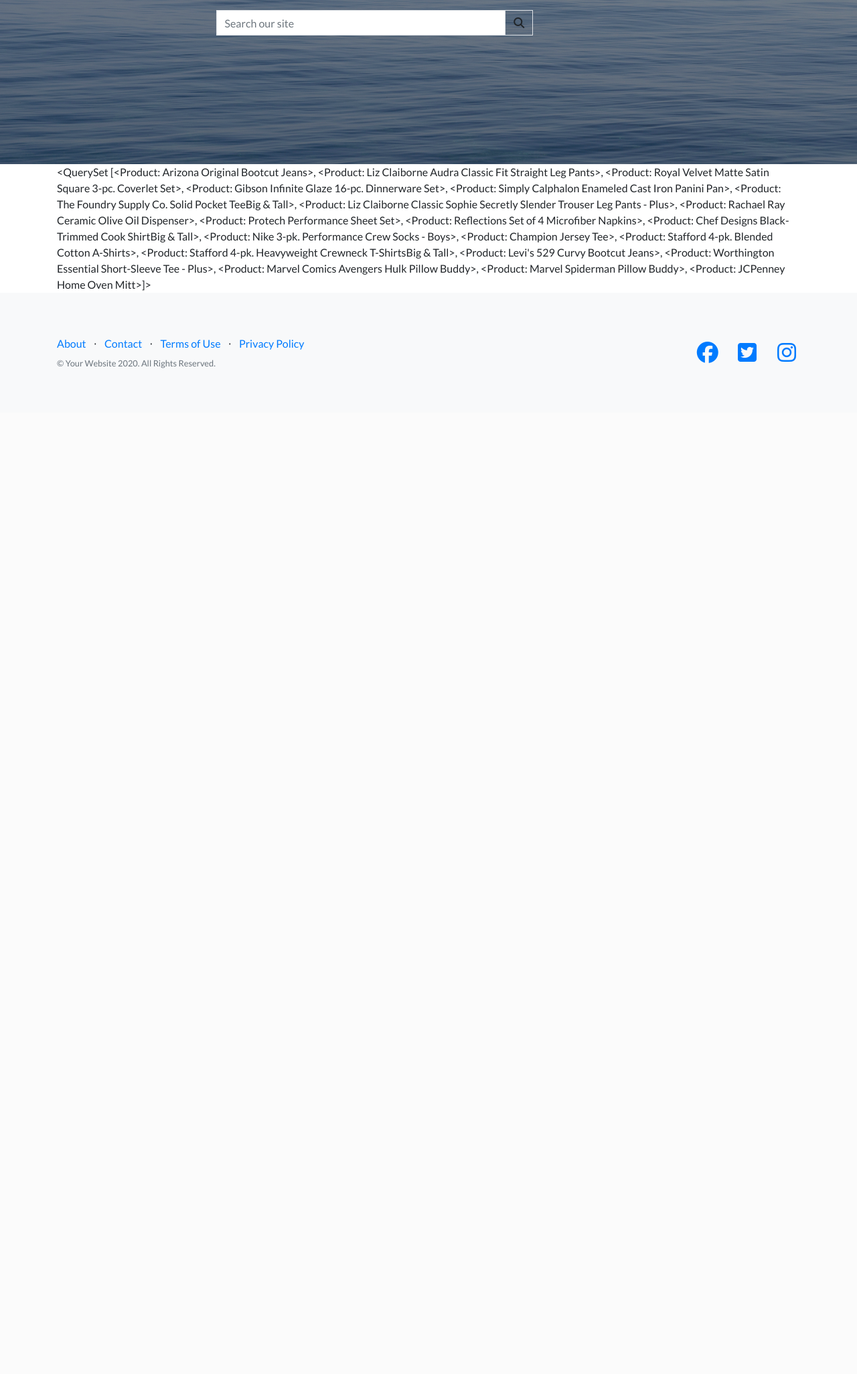
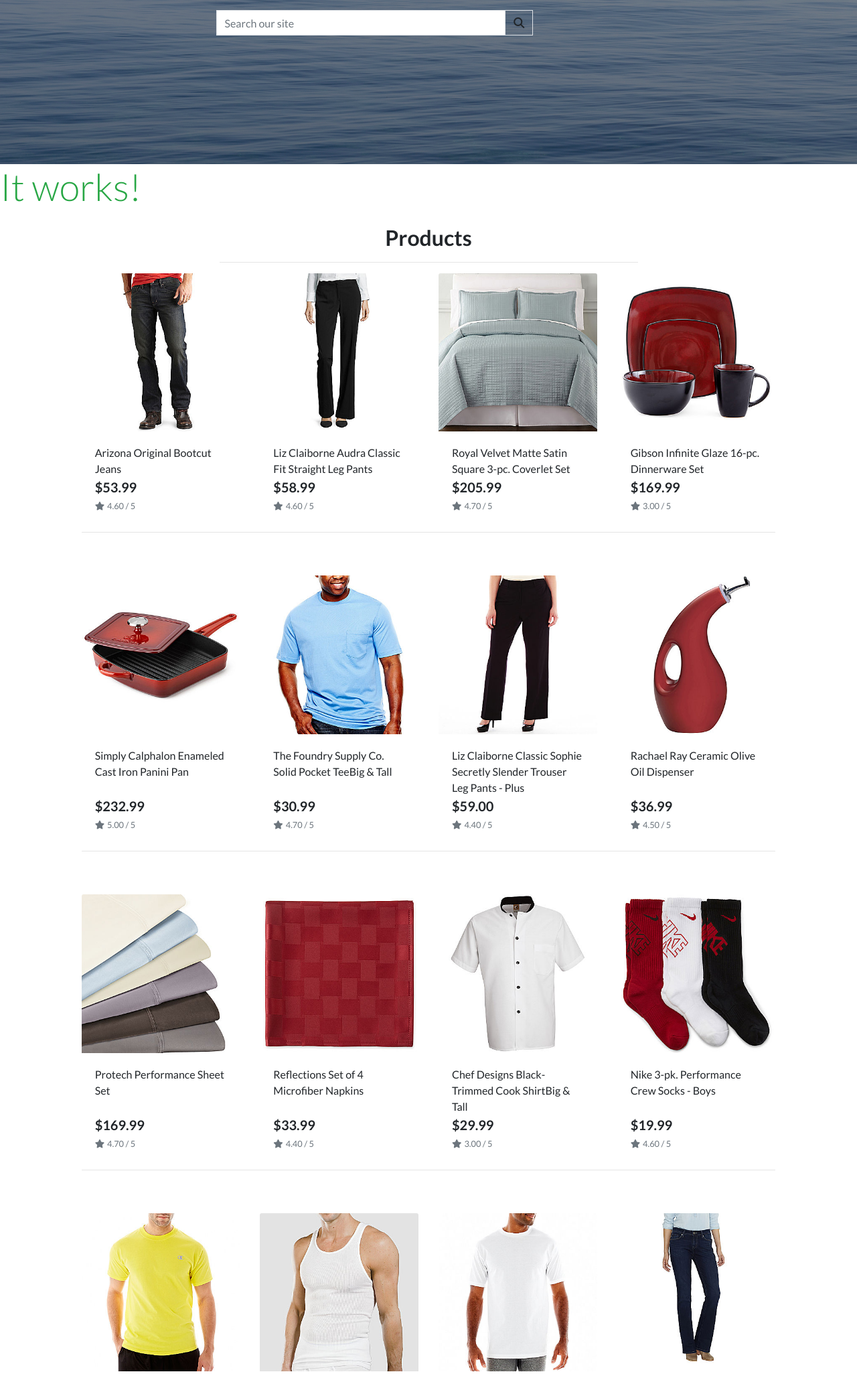
Before and after one commit to davidjbuchanan/MS4-LiveStrong, a Django app: template products/templates/products/products.html in a window 1280 px wide. Shown: the part 340-2391 px from the top of the page at 67% size. Before the commit the page ends 890 px from the top, so only its background shows below. Run offline with Django 3.2, Linux system fonts and the light colour scheme; the template is opened without the code that fills it: values that come from a table or form of the project are taken from there, others are empty; data comes from the database, SQL or seed files in the repository; some libraries are stand-ins or nearby versions.

Commit message:
addded product details functionality

```diff
--- a/products/templates/products/products.html
+++ b/products/templates/products/products.html
@@ -1,19 +1,70 @@
 {% extends "base.html" %}
 {% load static %}
 
-{% block page_header %}
-    <div class="container header-container">
+{% block content %}
+    <h1 class="display-4 text-success">It works!</h1>
+    <div class="container-fluid">
         <div class="row">
-            <div class="col"></div>
+            <div class="col text-center mt-3">
+                <h2 class="logo-font">Products</h2>
+                <hr class="w-50 mb-1">
+            </div>
         </div>
-    </div>
-{% endblock %}
-
-{% block content %}
-    <div class="container">
         <div class="row">
-            <div class="col">
-                {{ products }}
+            <div class="product-container col-10 offset-1">
+                <div class="row mt-1 mb-2"></div>
+                <div class="row">
+                    {% for product in products %}
+                        <div class="col-sm-6 col-md-6 col-lg-4 col-xl-3">
+                            <div class="card h-100 border-0">
+                                {% if product.image %}
+                                <a href="{% url 'product_detail' product.id %}">
+                                    <img class="card-img-top img-fluid" src="{{ product.image.url }}" alt="{{ product.name }}">
+                                </a>
+                                {% else %}
+                                <a href="{% url 'product_detail' product.id %}">
+                                    <img class="card-img-top img-fluid" src="{{ MEDIA_URL }}noimage.png" alt="{{ product.name }}">
+                                </a>
+                                {% endif %}
+                                <div class="card-body pb-0">
+                                    <p class="mb-0">{{ product.name }}</p>
+                                </div>
+                                <div class="card-footer bg-white pt-0 border-0 text-left">
+                                    <div class="row">
+                                        <div class="col">
+                                            <p class="lead mb-0 text-left font-weight-bold">${{ product.price }}</p>
+                                            {% if product.rating %}
+                                                <small class="text-muted"><i class="fas fa-star mr-1"></i>{{ product.rating }} / 5</small>
+                                            {% else %}
+                                                <small class="text-muted">No Rating</small>
+                                            {% endif %}
+                                        </div>
+                                    </div>
+                                </div>
+                            </div>
+                        </div>
+                        {% if forloop.counter|divisibleby:1 %}
+                            <div class="col-12 d-sm-none mb-5">
+                                <hr>
+                            </div>
+                        {% endif %}
+                        {% if forloop.counter|divisibleby:2 %}
+                            <div class="col-12 d-none d-sm-block d-md-block d-lg-none mb-5">
+                                <hr>
+                            </div>
+                        {% endif %}
+                        {% if forloop.counter|divisibleby:3 %}
+                            <div class="col-12 d-none d-lg-block d-xl-none mb-5">
+                                <hr>
+                            </div>
+                        {% endif %}
+                        {% if forloop.counter|divisibleby:4 %}
+                            <div class="col-12 d-none d-xl-block mb-5">
+                                <hr>
+                            </div>
+                        {% endif %}
+                    {% endfor %}
+                </div>
             </div>
         </div>
     </div>
--- a/products/urls.py
+++ b/products/urls.py
@@ -2,5 +2,6 @@ from django.urls import path
 from . import views
 
 urlpatterns = [
-        path('', views.all_products, name='products')
+    path('', views.all_products, name='products'),
+    path('<product_id>', views.product_detail, name='product_detail'),
 ]
```
Also changed, not shown: products/templates/products/product_detail.html (added, +35 -0 lines), products/views.py (+12 -1 lines).
